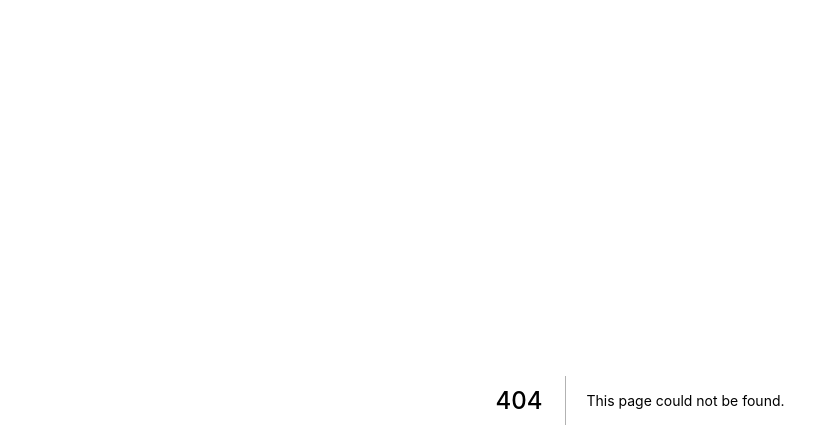
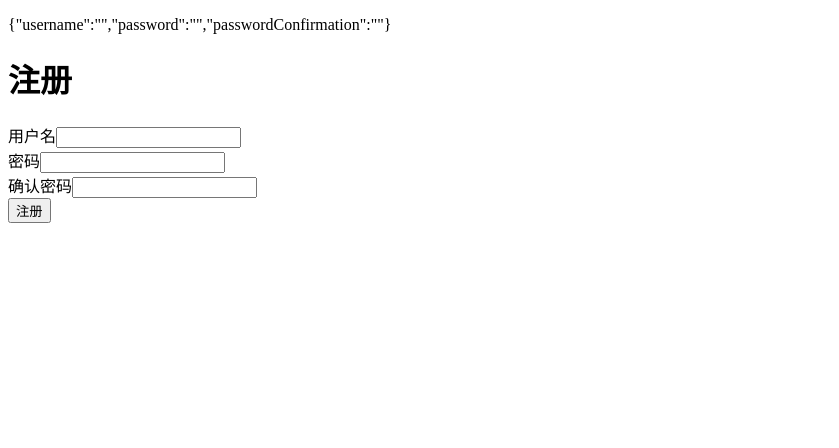
Before and after one commit to hehe1111/nextjs-blog, a Next.js app: page /signup in a window 1280 px wide. Before the commit this address had no page. Shown: the top 448 px of the page, without its empty margins (0-839 px from the left). Built offline with nearby package versions, Linux system fonts and the light colour scheme.

Commit message:
feat: 完成注册页面

```diff
--- /dev/null
+++ b/pages/api/v1/user.ts
@@ -0,0 +1,25 @@
+import { getDatabaseConnection } from 'lib/getDatabaseConnection';
+import { NextApiHandler } from 'next';
+import { User } from 'src/entity/User';
+
+const UserApi: NextApiHandler = async (request, response) => {
+  const { username, password, passwordConfirmation } = request.body;
+  const connection = await getDatabaseConnection();
+  response.setHeader('Content-Type', 'application/json; charset=utf-8');
+  const user = new User();
+  user.username = username.trim();
+  user.password = password.trim();
+  user.passwordConfirmation = passwordConfirmation.trim();
+  await user.validate();
+  if (user.hasErrors()) {
+    response.statusCode = 422;
+    response.write(JSON.stringify(user.errors));
+  } else {
+    await connection.manager.save(user);
+    response.statusCode = 200;
+    response.write(JSON.stringify(user));
+  }
+  response.end();
+};
+
+export default UserApi;
--- /dev/null
+++ b/pages/signup.tsx
@@ -0,0 +1,83 @@
+import { NextPage } from 'next';
+import Head from 'next/head';
+import { useCallback, useState } from 'react';
+import axios, { AxiosResponse } from 'axios';
+
+const SignUp: NextPage = () => {
+  const [info, setInfo] = useState({
+    username: '',
+    password: '',
+    passwordConfirmation: '',
+  });
+  const [errors, setErrors] = useState({
+    username: [] as string[],
+    password: [] as string[],
+    passwordConfirmation: [] as string[],
+  });
+  const onSubmit = useCallback(
+    event => {
+      event.preventDefault();
+      axios.post('/api/v1/user', info).then(
+        () => alert('注册成功'),
+        error => {
+          if (error.response) {
+            const response: AxiosResponse = error.response;
+            response.status === 422 &&
+              setErrors({ ...errors, ...response.data });
+          }
+        }
+      );
+    },
+    [info]
+  );
+
+  return (
+    <>
+      <Head>
+        <title>注册</title>
+      </Head>
+
+      <p>{JSON.stringify(info)}</p>
+      <h1>注册</h1>
+      <form onSubmit={onSubmit}>
+        <div>
+          <label>用户名</label>
+          <input
+            type="text"
+            onChange={event => {
+              setInfo({ ...info, username: event.target.value });
+            }}
+          />
+          {errors.username?.length > 0 && <p>{errors.username.join('，')}</p>}
+        </div>
+        <div>
+          <label>密码</label>
+          <input
+            type="password"
+            onChange={event => {
+              setInfo({ ...info, password: event.target.value });
+            }}
+          />
+          {errors.password?.length > 0 && <p>{errors.password.join('，')}</p>}
+        </div>
+        <div>
+          <label>确认密码</label>
+          <input
+            type="password"
+            onChange={event => {
+              setInfo({ ...info, passwordConfirmation: event.target.value });
+            }}
+          />
+          {errors.passwordConfirmation?.length > 0 && (
+            <p>{errors.passwordConfirmation.join('，')}</p>
+          )}
+        </div>
+        <div>
+          <button type="submit">注册</button>
+        </div>
+      </form>
+    </>
+  );
+};
+
+export default SignUp;
--- a/src/entity/User.ts
+++ b/src/entity/User.ts
@@ -1,14 +1,17 @@
 import {
+  BeforeInsert,
   Column,
   CreateDateColumn,
   Entity,
-  ManyToOne,
   OneToMany,
   PrimaryGeneratedColumn,
   UpdateDateColumn,
 } from 'typeorm';
 import { Post } from './Post';
 import { Comment } from './Comment';
+import { getDatabaseConnection } from 'lib/getDatabaseConnection';
+import md5 from 'md5';
+import omit from 'lodash/omit';
 
 @Entity('users')
 export class User {
@@ -26,4 +29,49 @@ export class User {
   posts: Post[];
   @OneToMany(type => Comment, comment => comment.user)
   comments: Comment[];
+
+  // 只是声明了实例属性的类型，未赋值，所以用冒号
+  password: string;
+  passwordConfirmation: string;
+  // 声明了实例属性，且赋值了，所以用等号
+  errors = {
+    username: [] as string[],
+    password: [] as string[],
+    passwordConfirmation: [] as string[],
+  };
+
+  async validate() {
+    const _name = this.username.trim();
+    _name === '' && this.errors.username.push('用户名不能为空');
+    !/[0-9A-Za-z]+/g.test(_name) &&
+      this.errors.username.push('用户名只能由大小写字母或数字组成');
+    _name.length < 3 && this.errors.username.push('用户名不能少于 3 位');
+    _name.length > 16 && this.errors.username.push('用户名不能多于 16 位');
+    // 找不到则返回空数组
+    const found = await (await getDatabaseConnection()).manager.find(User, {
+      username: this.username,
+    });
+    found.length > 0 && this.errors.username.push('用户名已被占用');
+    this.password.length === 0 && this.errors.password.push('密码不能为空');
+    this.password !== this.passwordConfirmation &&
+      this.errors.passwordConfirmation.push('密码与确认密码不一致');
+  }
+
+  hasErrors() {
+    return !!Object.values(this.errors).find(v => v.length > 0);
+  }
+
+  @BeforeInsert()
+  generatePasswordDigest() {
+    this.passwordDigest = md5(this.password);
+  }
+
+  toJSON() {
+    return omit(this, [
+      'password',
+      'passwordConfirmation',
+      'passwordDigest',
+      'errors',
+    ]);
+  }
 }
```
Also changed, not shown: package.json (+7 -1 lines), 2 other files (tests, documents, lock files or other folders).
